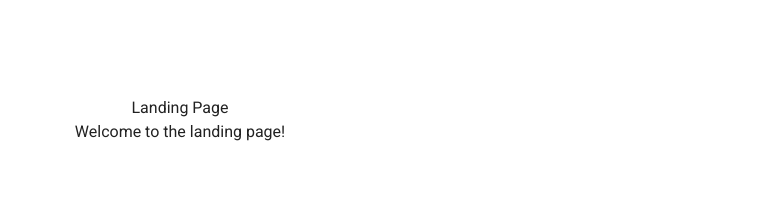
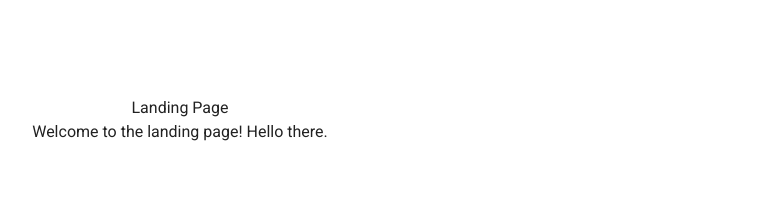
Before and after one commit to MrAltuntas/unibot-frontend, a Next.js app: page /chatbot in a window 1280 px wide. Shown: the top 210 px of the page, without its empty margins (460-1223 px from the left). Built offline with nearby package versions, Linux system fonts and the light colour scheme; what @mui/material-nextjs would draw is missing.

Commit message:
added some text

```diff
--- a/src/app/chatbot/page.tsx
+++ b/src/app/chatbot/page.tsx
@@ -6,7 +6,7 @@ export default function Home() {
       <main className="flex min-h-screen flex-col items-center p-24">
         <h1>Landing Page</h1>
         <ChatBot />
-        <p>Welcome to the landing page!</p><div></div>
+        <p>Welcome to the landing page! Hello there.</p><div></div>
 
         {/* Filler content to enable scrolling */}
         <div className="h-[2000px]"></div>
```
